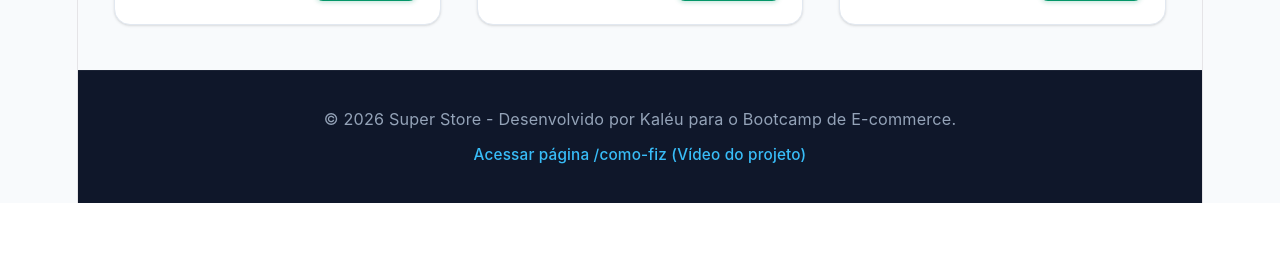
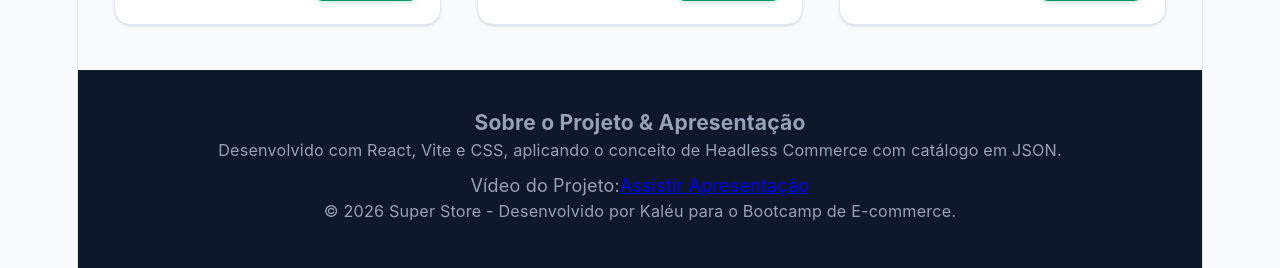
Before and after one commit to Kaleu-Victor/super-store, a React (Vite) app: page / in a window 1280 px wide. Shown: the part 2199-2467 px from the top of the page. Before the commit the page ends 2402 px from the top, so only its background shows below. Built offline with nearby package versions, Linux system fonts and the light colour scheme.

Commit message:
feat: atualizacao footer

```diff
--- a/src/App.jsx
+++ b/src/App.jsx
@@ -22,6 +22,7 @@ function App() {
       .catch((err) => console.error('Erro ao carregar produtos:', err));
   }, []);
 
+  // carrinho
   const addToCart = (product) => {
     setCart((prevCart) => {
       const existing = prevCart.find((item) => item.id === product.id);
@@ -53,6 +54,7 @@ function App() {
 
   const totalCartPrice = cart.reduce((acc, item) => acc + item.price * item.quantity, 0);
 
+  // busca e categorias
   const filteredProducts = products.filter((product) => {
     const matchesSearch = product.name.toLowerCase().includes(searchTerm.toLowerCase()) ||
                           product.description.toLowerCase().includes(searchTerm.toLowerCase());
@@ -62,6 +64,7 @@ function App() {
 
   const categories = ['Todos', 'Eletrônicos', 'Calçados', 'Acessórios', 'Casa'];
 
+  // geração do json
   const handleCheckoutSubmit = (e) => {
     e.preventDefault();
     if (!formData.name || !formData.address) {
@@ -86,7 +89,6 @@ function App() {
         subtotal: Number((item.price * item.quantity).toFixed(2))
       })),
       valorTotal: Number(totalCartPrice.toFixed(2)),
-      // Data e hora formatadas para o padrão do Brasil (ex: "25/08/2026, 20:16:00")
       dataPedido: new Date().toLocaleString('pt-BR', { timeZone: 'America/Sao_Paulo' })
     };
 
@@ -99,6 +101,7 @@ function App() {
     setCart([]);
   };
 
+  // estrutura visual
   return (
     <div className="app-container">
       {/* Navbar */}
@@ -295,9 +298,28 @@ function App() {
       )}
 
       {/* Rodapé */}
-      <footer className="footer">
-        <p>&copy; 2026 Super Store - Desenvolvido por Kaléu para o Bootcamp de E-commerce.</p>
-        <a href="#como-fiz" className="como-fiz-link">Acessar página /como-fiz (Vídeo do projeto)</a>
+      <footer className="footer bg-gray-950 text-white py-12 px-6 mt-16 border-t border-gray-800">
+        <div className="max-w-4xl mx-auto text-center mb-8">
+          <h3 className="text-xl font-bold mb-2">Sobre o Projeto & Apresentação</h3>
+          <p className="text-gray-400 text-sm mb-4 max-w-xl mx-auto">
+            Desenvolvido com React, Vite e CSS, aplicando o conceito de Headless Commerce com catálogo em JSON.
+          </p>
+          <div className="inline-block bg-gray-900 border border-gray-700 px-6 py-3 rounded-lg">
+            <span className="text-xs text-gray-400 block mb-1">Vídeo do Projeto:</span>
+            <a
+              href="https://www.youtube.com/@Kaleu-VLB"
+              target="_blank"
+              rel="noopener noreferrer"
+              className="text-blue-400 hover:underline font-semibold text-sm"
+            >
+              Assistir Apresentação
+            </a>
+          </div>
+        </div>
+
+        <div className="text-center text-xs text-gray-500 border-t border-gray-900 pt-6">
+          <p>&copy; 2026 Super Store - Desenvolvido por Kaléu para o Bootcamp de E-commerce.</p>
+        </div>
       </footer>
     </div>
   );
```
